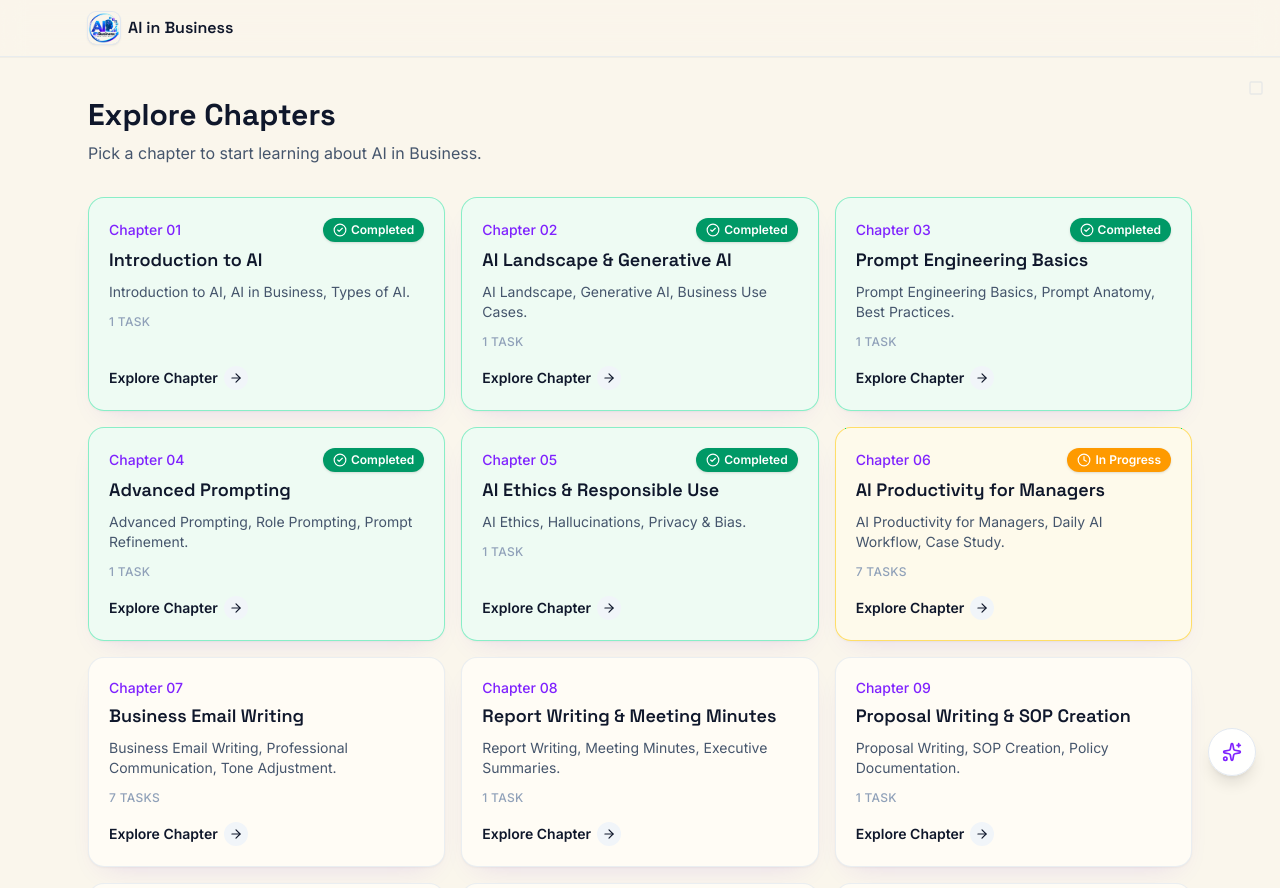
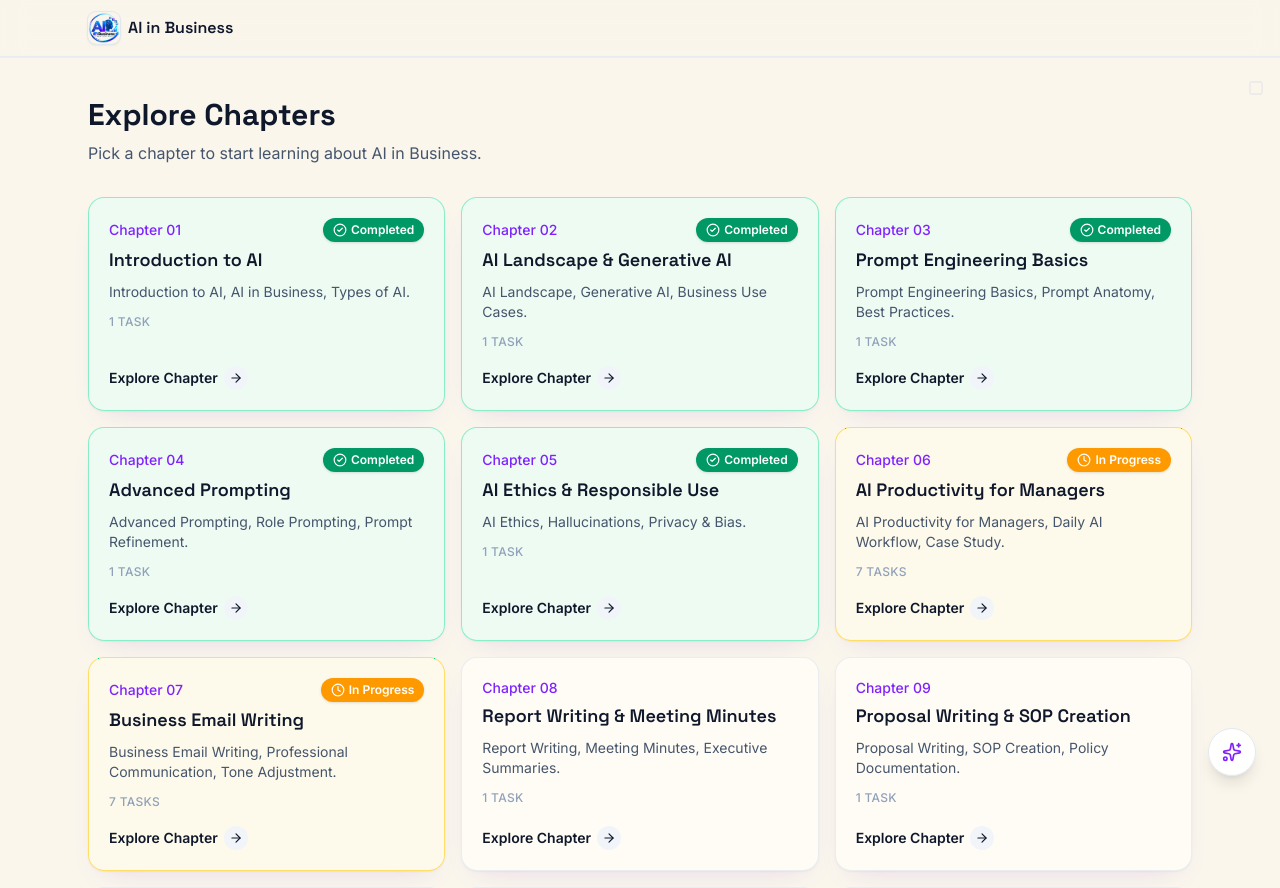
Before and after one commit to Aman-0402/AI-World, a React (Vite) app: page /explore in a window 1280 px wide. Shown: the top 888 px of the page. Built offline with nearby package versions, Linux system fonts and the light colour scheme.

Commit message:
Mark chapter 7 as In Progress

```diff
--- a/src/data/chapters.js
+++ b/src/data/chapters.js
@@ -5,7 +5,7 @@ export const chapters = [
   { id: 4, title: 'Advanced Prompting', description: 'Advanced Prompting, Role Prompting, Prompt Refinement.', status: 'complete' },
   { id: 5, title: 'AI Ethics & Responsible Use', description: 'AI Ethics, Hallucinations, Privacy & Bias.', status: 'complete' },
   { id: 6, title: 'AI Productivity for Managers', description: 'AI Productivity for Managers, Daily AI Workflow, Case Study.', status: 'ongoing' },
-  { id: 7, title: 'Business Email Writing', description: 'Business Email Writing, Professional Communication, Tone Adjustment.' },
+  { id: 7, title: 'Business Email Writing', description: 'Business Email Writing, Professional Communication, Tone Adjustment.', status: 'ongoing' },
   { id: 8, title: 'Report Writing & Meeting Minutes', description: 'Report Writing, Meeting Minutes, Executive Summaries.' },
   { id: 9, title: 'Proposal Writing & SOP Creation', description: 'Proposal Writing, SOP Creation, Policy Documentation.' },
   { id: 10, title: 'Resume Writing & LinkedIn Optimization', description: 'Resume Writing, LinkedIn Optimization, Cover Letters.' },
```
